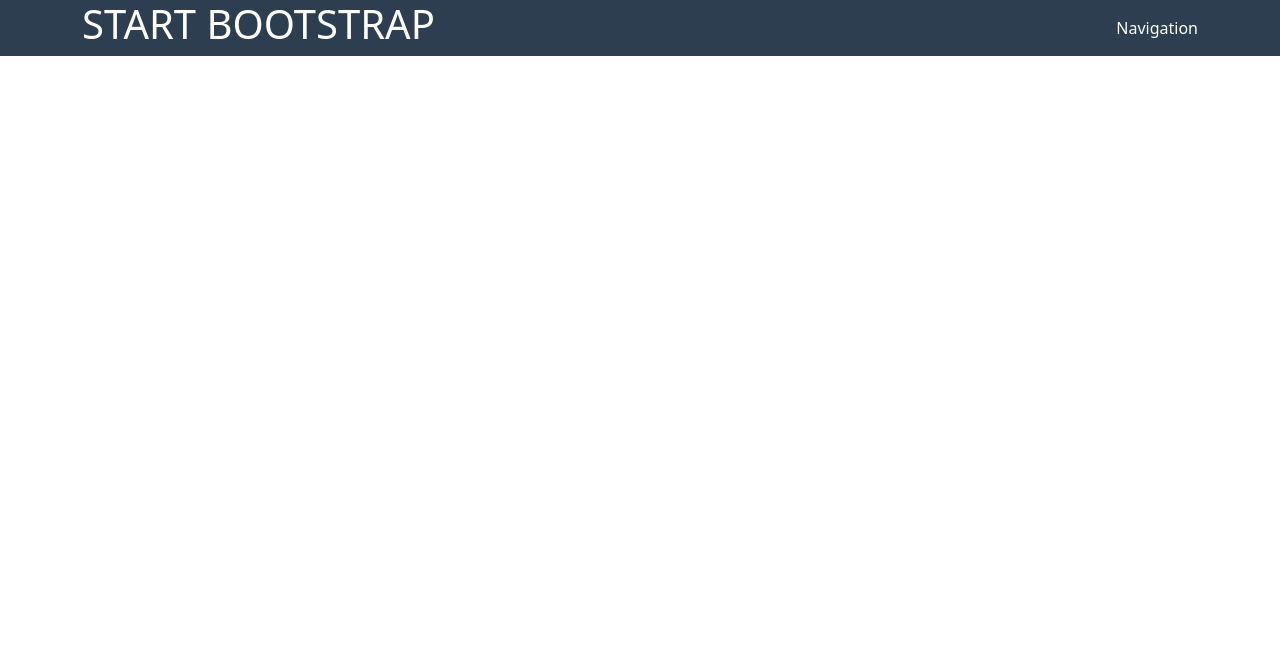
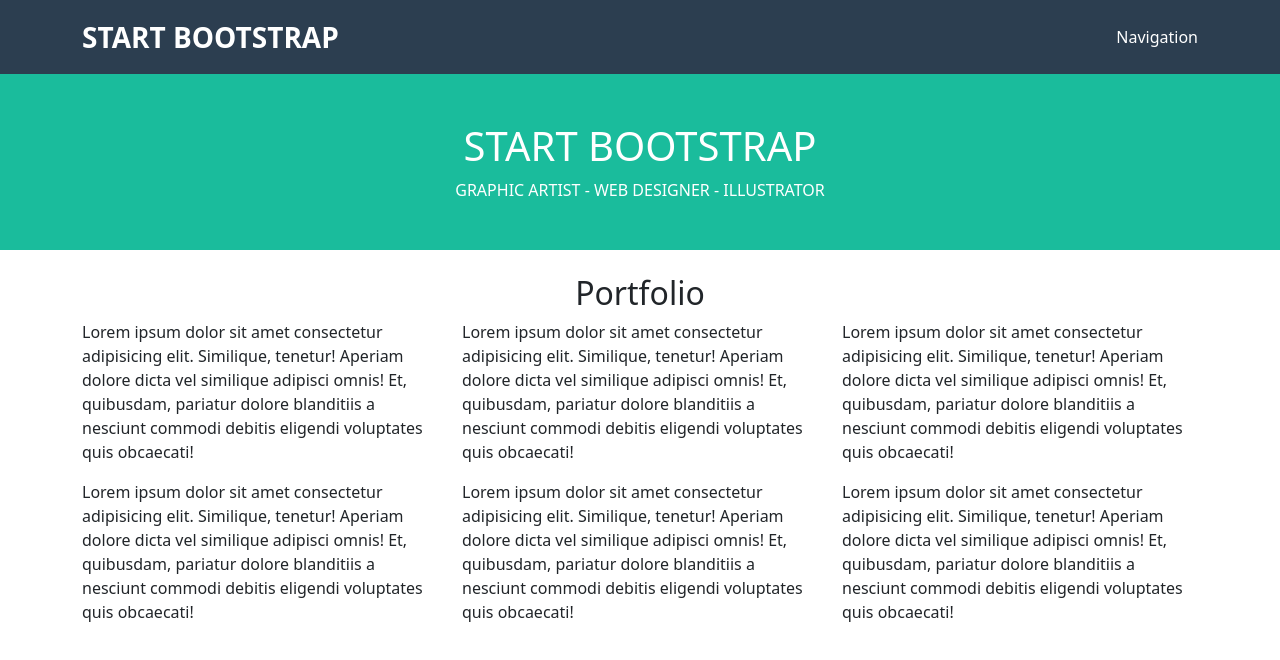
Before and after one commit to MatteoGiunta97/html-css-bootstrap-freelancer, a plain HTML site: page index.html in a window 1280 px wide. Drawn offline with nearby package versions, Linux system fonts and the light colour scheme.

Commit message:
feat: add portfolio section

```diff
--- a/index.html
+++ b/index.html
@@ -17,15 +17,38 @@
     <title>Bootstrap Freelancer</title>
   </head>
   <body>
-    <header class="ms-bg-darkblue text-white">
+    <header class="ms-bg-darkblue text-white py-3">
       <div class="container">
         <div class="d-flex justify-content-between align-items-center">
-          <h1>START BOOTSTRAP</h1>
+          <div class="fs-3 fw-bold">START BOOTSTRAP</div>
           <div>Navigation</div>
         </div>
       </div>
     </header>
-    <main></main>
+    <main>
+        <!-- START BOOTSTRAP SECTION -->
+        <section class="ms-bg-acqua text-white text-center py-4 py-md-5">
+            <div class="container px-5">
+               <h1>START BOOTSTRAP</h1>
+               <div class="fs-6">GRAPHIC ARTIST - WEB DESIGNER - ILLUSTRATOR</div>
+            </div>
+        </section>
+        <!-- /START BOOTSTRAP SECTION -->
+        <!-- PORTFOLIO SECTION -->
+        <section>
+            <div class="container py-4">
+                <h2 class="text-center">Portfolio</h2>
+                <div class="row gy-3">
+                    <div class="col-12 col-md-6 col-lg-4">Lorem ipsum dolor sit amet consectetur adipisicing elit. Similique, tenetur! Aperiam dolore dicta vel similique adipisci omnis! Et, quibusdam, pariatur dolore blanditiis a nesciunt commodi debitis eligendi voluptates quis obcaecati!</div>
+                    <div class="col-12 col-md-6 col-lg-4">Lorem ipsum dolor sit amet consectetur adipisicing elit. Similique, tenetur! Aperiam dolore dicta vel similique adipisci omnis! Et, quibusdam, pariatur dolore blanditiis a nesciunt commodi debitis eligendi voluptates quis obcaecati!</div>
+                    <div class="col-12 col-md-6 col-lg-4">Lorem ipsum dolor sit amet consectetur adipisicing elit. Similique, tenetur! Aperiam dolore dicta vel similique adipisci omnis! Et, quibusdam, pariatur dolore blanditiis a nesciunt commodi debitis eligendi voluptates quis obcaecati!</div>
+                    <div class="col-12 col-md-6 col-lg-4">Lorem ipsum dolor sit amet consectetur adipisicing elit. Similique, tenetur! Aperiam dolore dicta vel similique adipisci omnis! Et, quibusdam, pariatur dolore blanditiis a nesciunt commodi debitis eligendi voluptates quis obcaecati!</div>
+                    <div class="col-12 col-md-6 col-lg-4">Lorem ipsum dolor sit amet consectetur adipisicing elit. Similique, tenetur! Aperiam dolore dicta vel similique adipisci omnis! Et, quibusdam, pariatur dolore blanditiis a nesciunt commodi debitis eligendi voluptates quis obcaecati!</div>
+                    <div class="col-12 col-md-6 col-lg-4">Lorem ipsum dolor sit amet consectetur adipisicing elit. Similique, tenetur! Aperiam dolore dicta vel similique adipisci omnis! Et, quibusdam, pariatur dolore blanditiis a nesciunt commodi debitis eligendi voluptates quis obcaecati!</div>
+                </div>
+            </div>
+        </section>
+    </main>
     <footer></footer>
   </body>
 </html>
--- a/style.css
+++ b/style.css
@@ -1,9 +1,12 @@
 /*-----------------
- BACKGROUND COLORS
+      COLORS
 -------------------*/
 .ms-bg-darkblue {
     background-color: #2c3e50;
 }
+.ms-bg-acqua {
+    background-color: #1abc9c;
+}
 /*-----------------
- /BACKGROUND COLORS
+      /COLORS
 -------------------*/
```
